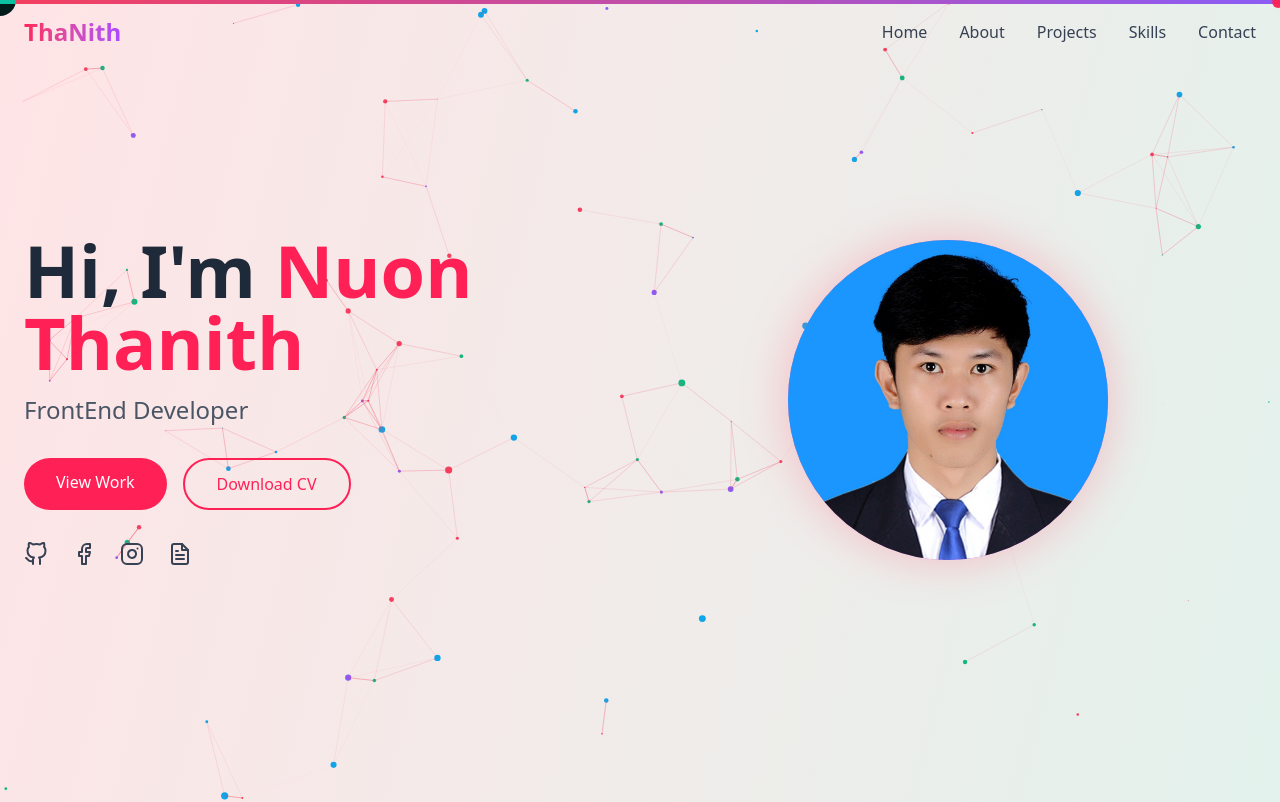
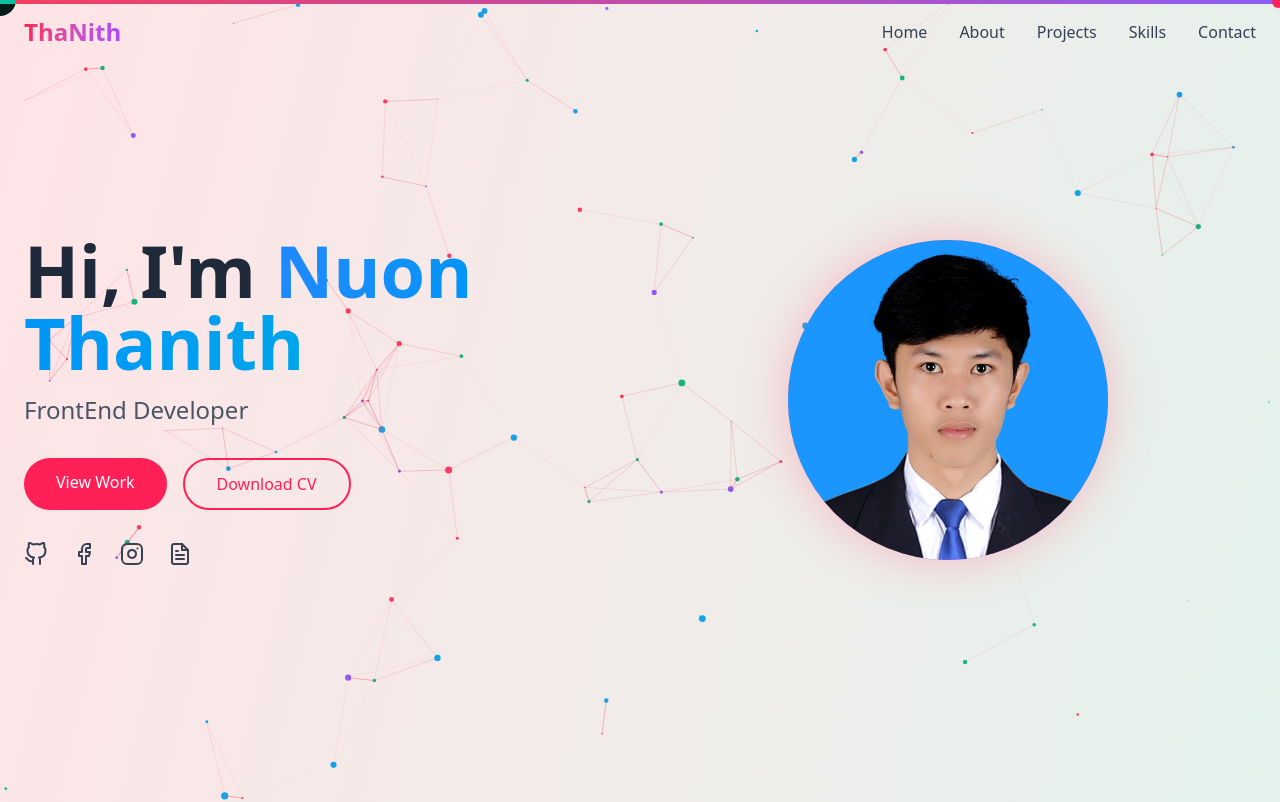
Before and after one commit to nounthanith/portfolio-error, a React (Vite) app: page / in a window 1280 px wide. Shown: the top 802 px of the page. Built offline with nearby package versions, Linux system fonts and the light colour scheme.

Commit message:
upadate nametxt

```diff
--- a/src/App.jsx
+++ b/src/App.jsx
@@ -13,6 +13,8 @@ import CustomCursor from './components/CustomCursor'
 import ScrollProgress from './components/ScrollProgress'
 import { Toaster } from 'react-hot-toast';
 import ThemeToggle from './components/ThemeToggle'
+import GradientText from "./components/GradientText.jsx";
+import {CgHello} from "react-icons/cg";
 
 function App() {
   const [darkMode, setDarkMode] = useState(false)
--- a/src/components/Hero.jsx
+++ b/src/components/Hero.jsx
@@ -13,6 +13,7 @@ import {
 import { Link } from "react-scroll";
 import me from "./../assets/Me.jpg";
 import cv from './../../public/CV.pdf'
+import GradientText from "./GradientText.jsx";
 
 export default function Hero() {
   return (
@@ -28,7 +29,7 @@ export default function Hero() {
             transition={{ duration: 0.8 }}
             className="text-5xl md:text-7xl font-bold text-gray-800 dark:text-white mb-4"
           >
-            Hi, I'm <span className="text-rose-500">Nuon Thanith</span>
+            Hi, I'm <GradientText text="Nuon Thanith" className="text-7xl font-bold" />
           </motion.h1>
 
           <motion.p
```
